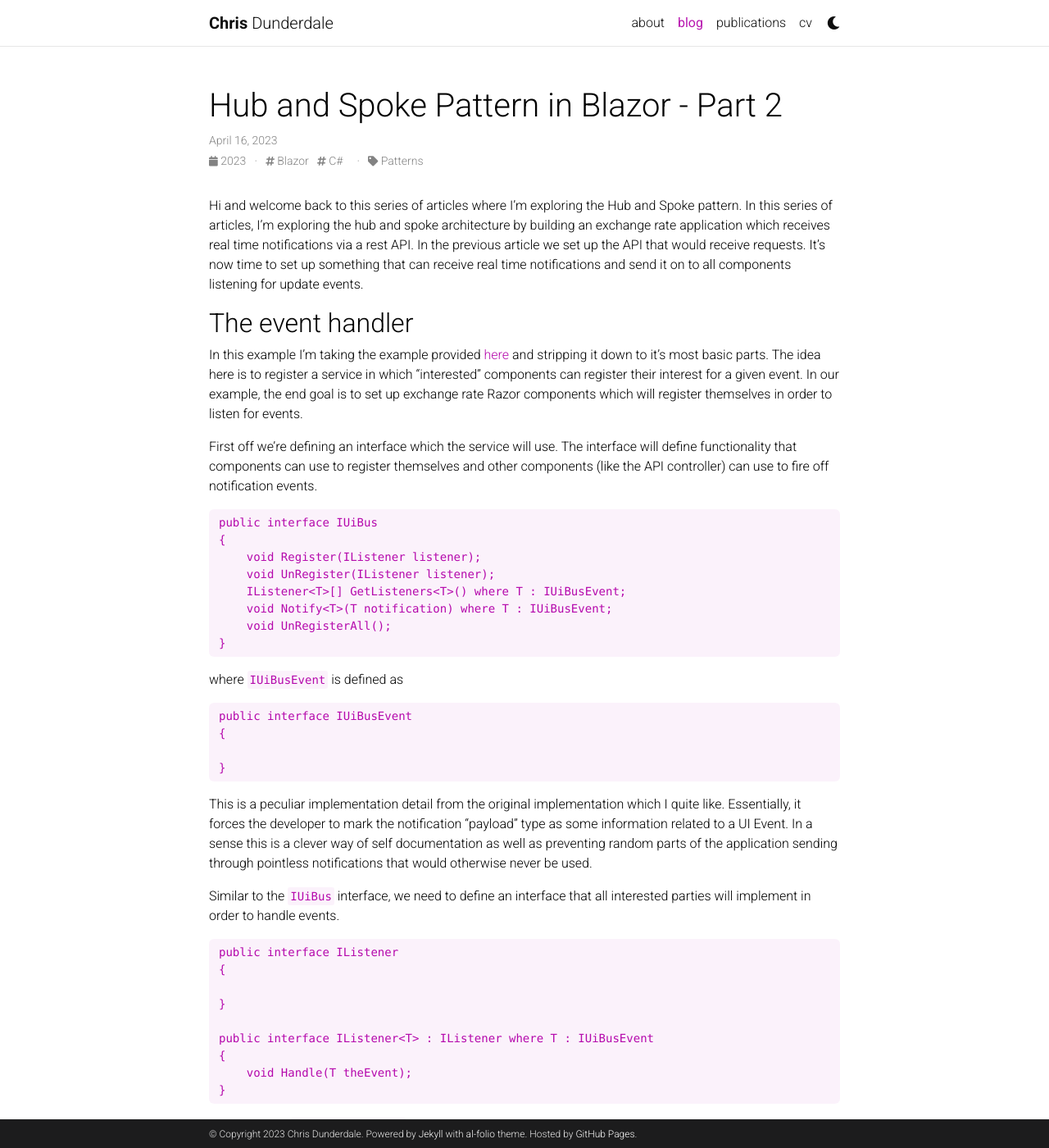
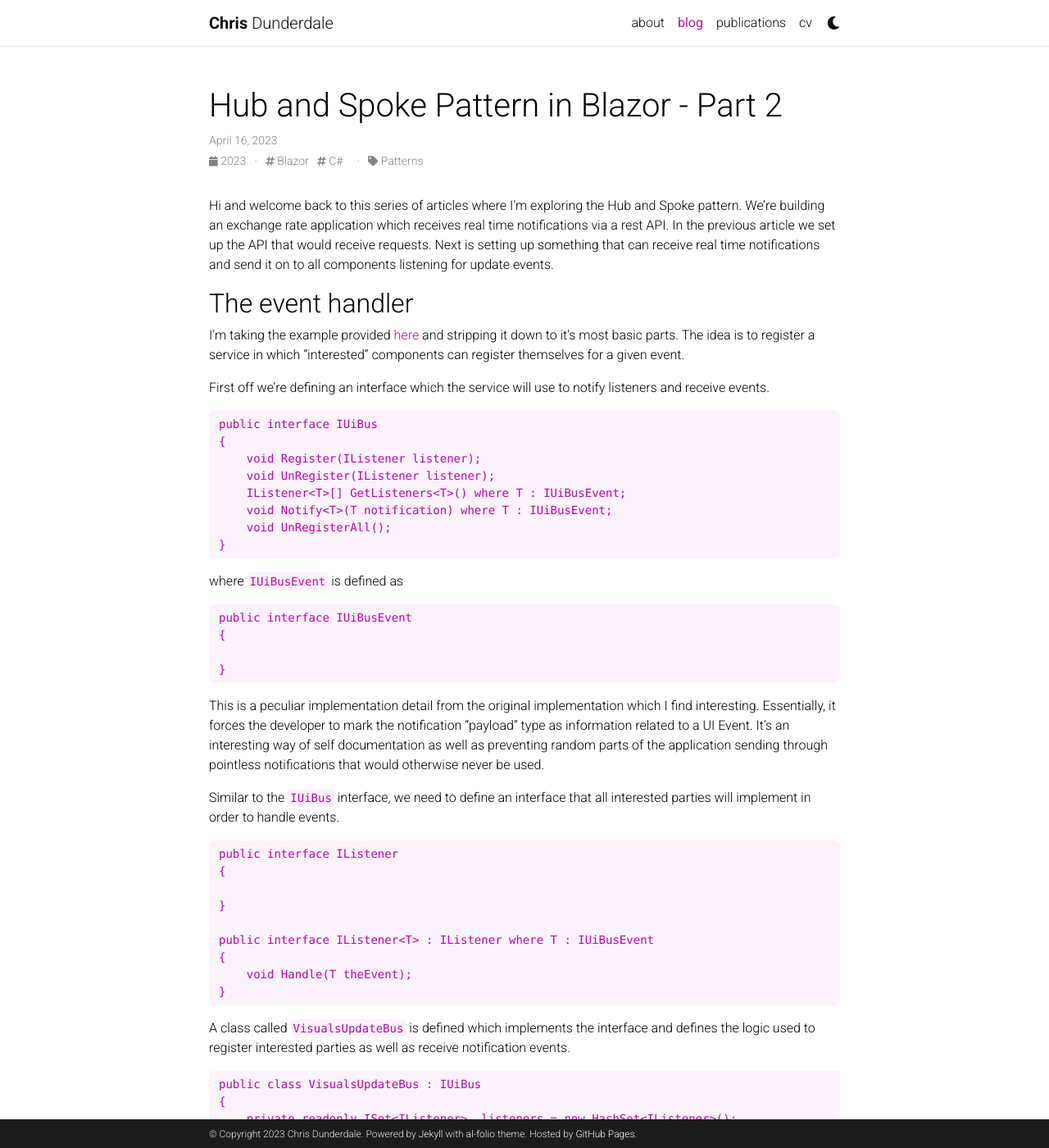
Before and after one commit to thatstatsguy/thatstatsguy.github.io, a Jekyll site: the page built from _posts/2023-04-16-Hub and Spoke Pattern Part 2.md, in a window 1280 px wide and 1400 px high. Shown: the whole window at 82% size. Built offline with Jekyll 4.4.1, drawn with Linux system fonts in a browser that asks for light colours; full-size pictures stand in for the smaller copies a plugin makes; comment, search, counter and statistics services are not loaded; a style sheet for code colours, icons or effects is not loaded; some of the changed text lies outside the part shown.

Commit message:
simplification

````diff
--- a/_posts/2023-04-16-Hub and Spoke Pattern Part 2.md
+++ b/_posts/2023-04-16-Hub and Spoke Pattern Part 2.md
@@ -6,12 +6,12 @@
 tags: Blazor C#
 categories: Patterns
 ---
-Hi and welcome back to this series of articles where I'm exploring the Hub and Spoke pattern. In this series of articles, I'm exploring the hub and spoke architecture by building an exchange rate application which receives real time notifications via a rest API. In the previous article we set up the API that would receive requests. It's now time to set up something that can receive real time notifications and send it on to all components listening for update events.
+Hi and welcome back to this series of articles where I'm exploring the Hub and Spoke pattern. We're building an exchange rate application which receives real time notifications via a rest API. In the previous article we set up the API that would receive requests. Next is setting up something that can receive real time notifications and send it on to all components listening for update events.
 
 ## The event handler
-In this example I'm taking the example provided [here](https://github.com/jeffreypalermo/blazormvc) and stripping it down to it's most basic parts. The idea here is to register a service in which "interested" components can register their interest for a given event. In our example, the end goal is to set up exchange rate Razor components which will register themselves in order to listen for events.
+I'm taking the example provided [here](https://github.com/jeffreypalermo/blazormvc) and stripping it down to it's most basic parts. The idea is to register a service in which "interested" components can register themselves for a given event.
 
-First off we're defining an interface which the service will use. The interface will define functionality that components can use to register themselves and other components (like the API controller) can use to fire off notification events.
+First off we're defining an interface which the service will use to notify listeners and receive events.
 
 ```
 public interface IUiBus
@@ -32,7 +32,7 @@
 }
 ```
 
-This is a peculiar implementation detail from the original implementation which I quite like. Essentially, it forces the developer to mark the notification "payload" type as some information related to a UI Event. In a sense this is a clever way of self documentation as well as preventing random parts of the application sending through pointless notifications that would otherwise never be used.
+This is a peculiar implementation detail from the original implementation which I find interesting. Essentially, it forces the developer to mark the notification "payload" type as information related to a UI Event. It's an interesting way of self documentation as well as preventing random parts of the application sending through pointless notifications that would otherwise never be used.
 
 Similar to the `IUiBus` interface, we need to define an interface that all interested parties will implement in order to handle events.
 
@@ -147,10 +147,10 @@
 ```
 Notice that the given razor component implements the `IListener<PriceUpdate>` interface along with the associated `Handle` method. When notification events are fired off, the `Handle` method is called. If the "To" and "From" currencies match up, the component will update the exchange rate.
 
-Additionally, also note that the `IUiBus` is implemented so that the component can register itself to receive notifications from the service. This is done in the `OnAfterRenderAsync` method. Make sure not to do this in `OnInitialised` as the method may be called more than once during the component lifecycle leading to your component being registered twice by accident.
+Also note that the `IUiBus` is implemented so that the component can register itself to receive notifications from the service. This is done in the `OnAfterRenderAsync` method. Make sure not to do this in `OnInitialised` as the method may be called more than once during the component lifecycle leading to your component being registered twice by accident.
 
 ## Firing Notification Events from the Controller
-Since our UI eventing service is registered via the IOC container, it can be injected into the controller via dependency injection. Below is a snippet of the updated Controller code which fires off a notification event when the update action is called.
+Since our UI eventing service is registered via the IOC container, it can be injected into the API controller via dependency injection. Below is a snippet of the updated Controller code which fires off a notification event when a request is received.
 
 ```
 [ApiController]
@@ -203,13 +203,13 @@
 
 ## Comments
 All code for this article is available on my [github repo](https://github.com/thatstatsguy/DesignPatterns/tree/main/Hub%20and%20Spoke/Part2/CurrencyDisplay). Based on the implementation provided, I have three comments:
-1. I've said this before, but I do find it interesting that  [this](https://github.com/jeffreypalermo/blazormvc) implementation stops random events being fired off by forcing the notification payload to implement a given interface. That being said, it can be confusing to a new user on a repo when they see a record implenting an empty interface.
+1. I've said this before, but I do find it interesting that  [this](https://github.com/jeffreypalermo/blazormvc) implementation stops random events being fired off by forcing the notification payload to implement a given interface. That being said, it can be confusing to a new user on a repo when they see a record implementing an empty interface.
 2. It's great to have such fine grained control over whether or not a component registers itself by forcing it to manually call  the `Register` method on the `VisualUiBus` service. However, I can see someone may want an implementation detail where everything is automatically registered without calling the `Register` event.
     - I can't remember where I've seen this, but this can be done by inheriting from a base class which takes care of the registration and all you need to do is override the Handle method for the custom implementation details.
     - Other options may exist other than the one I've found.
 3. I'm definitely not the first person who's had to deal with real time notifications and eventing via a pattern like this - something like the MediatR library likely has a spin off for this in Blazor.
 
 ## Wrapping up
-We now have a working implementation for an application that receives real time notifications. In the final article of the series, we'll explore how we can use already existing libraries to achieve the same implementation.
+We now have a working application that receives real time notifications. In the final article of the series, we'll explore how we can use already existing libraries to achieve the same implementation.
 
 Until next time :)
````
Also changed, not shown: other parts of _posts/2023-04-16-Hub and Spoke Pattern Part 2.md (+1 -1 lines).
